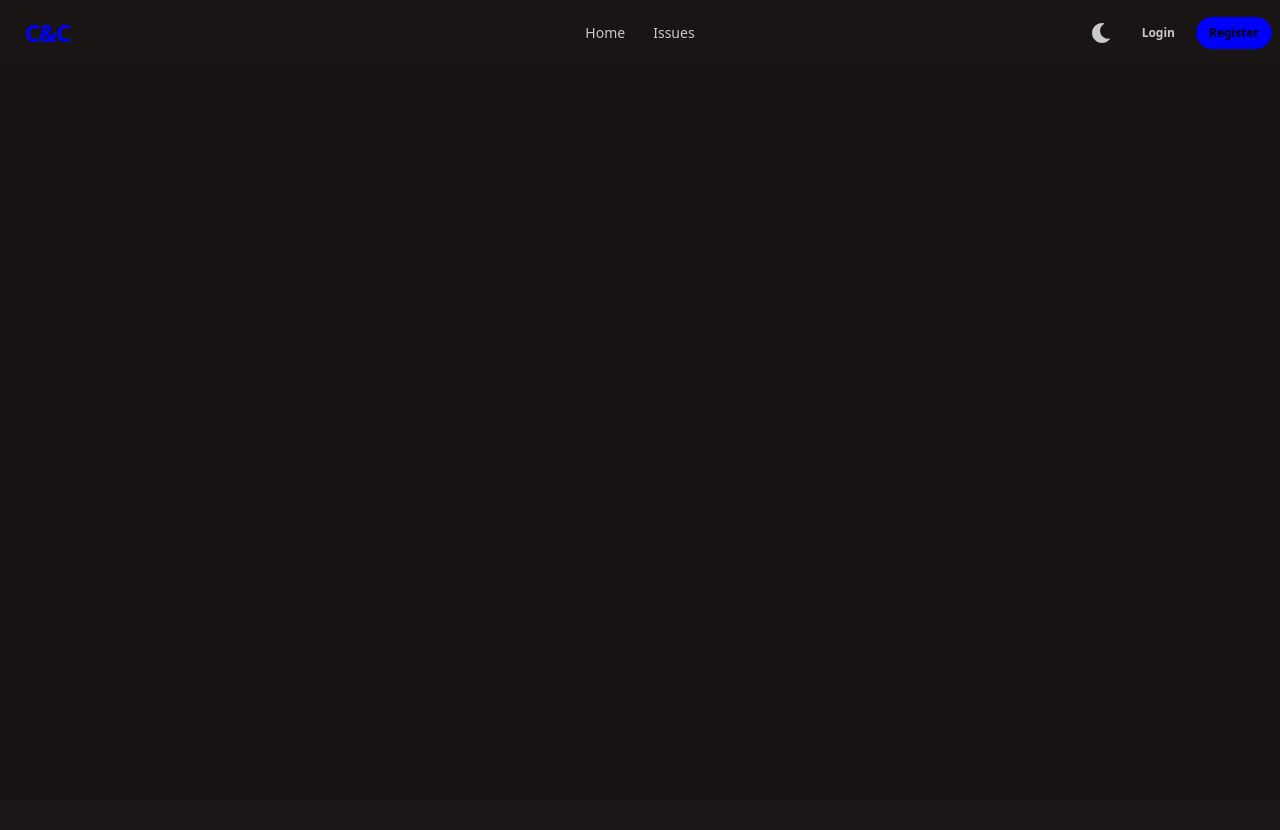
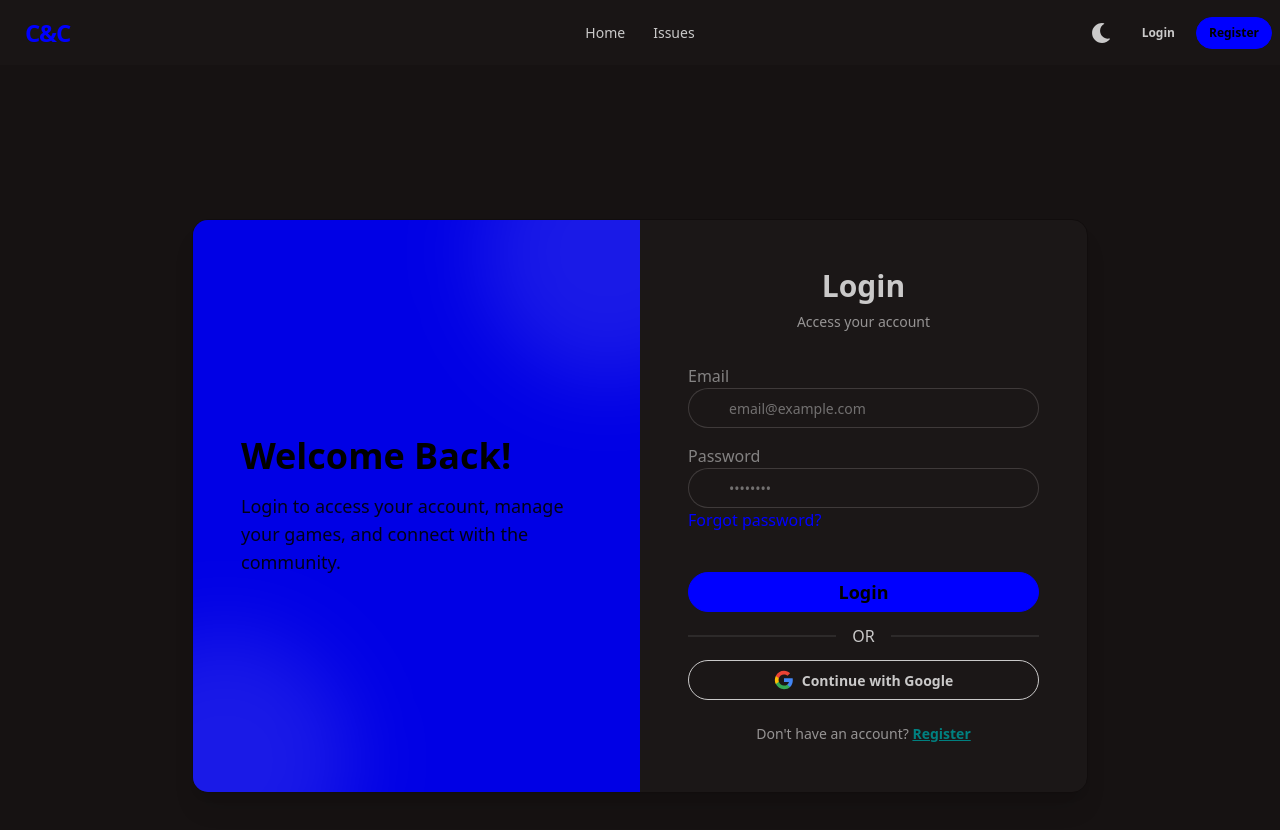
Before and after one commit to S-Arafin/clean-and-connect-client, a React (Vite) app: page /auth/login in a window 1280 px wide. Shown: the top 830 px of the page. Before the commit the page ends 800 px from the top, so only its background shows below. Built offline with nearby package versions, Linux system fonts and the light colour scheme; no server answers.

Commit message:
add login page

```diff
--- a/src/components/Banner.jsx
+++ b/src/components/Banner.jsx
@@ -1,13 +1,13 @@
-import React, { useState, useEffect } from "react";
+import React, { useState, useEffect, useContext } from "react";
 import { motion, AnimatePresence } from "framer-motion";
 import { Typewriter } from "react-simple-typewriter";
 import { ArrowRight } from "lucide-react";
 import { Link } from "react-router-dom";
+import { AuthContext } from "../context/AuthContext";
 
 const Banner = () => {
   const [currentSlide, setCurrentSlide] = useState(0);
-
-  const user = null;
+  const { user } = useContext(AuthContext);
 
   const slides = [
     {
--- a/src/pages/Login.jsx
+++ b/src/pages/Login.jsx
@@ -1,11 +1,209 @@
-import React from 'react';
+import React, { use, useEffect, useState } from "react";
+import { Link, useLocation, useNavigate } from "react-router-dom";
+import { AuthContext } from "../context/AuthContext";
+import { ToastContainer, toast } from "react-toastify";
+import { Mail, Lock } from "lucide-react";
+import axios from "axios";
 
 const Login = () => {
+  const navigate = useNavigate();
+  const location = useLocation();
+  const from = location.state?.from?.pathname || "/";
+  const { signIn, signInWithGoogle, user, loading } = use(AuthContext);
+
+  const [emailError, setEmailError] = useState("");
+  const [passwordError, setPasswordError] = useState("");
+
+  useEffect(() => {
+    if (user && !loading) {
+      navigate(from, { replace: true });
+    }
+  }, [user, loading, navigate, from]);
+
+  const handleGoogleLogin = () => {
+    signInWithGoogle()
+      .then((result) => {
+        const user = result.user;
+        const userInfo = {
+          name: user.displayName,
+          email: user.email,
+          photo: user.photoURL,
+        };
+
+        axios
+          .post("http://localhost:3000/register", userInfo)
+          .then(() => {
+            toast.success("Login successful!");
+            navigate(from, { replace: true });
+          })
+          .catch((err) => {
+            console.error(err);
+            toast.success("Login successful!");
+            navigate(from, { replace: true });
+          });
+      })
+      .catch((error) => {
+        toast.error(error.message);
+      });
+  };
+
+  const handleLogin = (e) => {
+    e.preventDefault();
+    setEmailError("");
+    setPasswordError("");
+
+    const form = e.target;
+    const email = form.email.value;
+    const password = form.password.value;
+
+    signIn(email, password)
+      .then((result) => {
+        toast.success("Login successful!");
+        navigate(from, { replace: true });
+      })
+      .catch((error) => {
+        const errorMessage = error.message;
+        if (errorMessage.includes("user-not-found")) {
+          setEmailError("User not found. Please register.");
+        } else if (errorMessage.includes("wrong-password")) {
+          setPasswordError("Incorrect password.");
+        } else {
+          toast.error("Invalid email or password");
+        }
+      });
+  };
+
+  if (loading) {
     return (
-        <div>
+      <div className="min-h-screen flex items-center justify-center bg-base-200">
+        <span className="loading loading-spinner loading-lg text-primary"></span>
+      </div>
+    );
+  }
 
+  return (
+    <div className="min-h-screen flex items-center justify-center bg-base-200 py-12 px-4 sm:px-6 lg:px-8">
+      <div className="max-w-4xl w-full bg-base-100 rounded-2xl shadow-xl overflow-hidden flex flex-col md:flex-row border border-base-300">
+        <div className="w-full md:w-1/2 bg-primary p-12 text-primary-content flex flex-col justify-center relative overflow-hidden">
+          <div className="absolute inset-0 bg-black/10"></div>
+          <div className="relative z-10">
+            <h2 className="text-4xl font-bold mb-4">Welcome Back!</h2>
+            <p className="text-lg opacity-90">
+              Login to access your account, manage your games, and connect with
+              the community.
+            </p>
+          </div>
+          <div className="absolute -bottom-24 -left-24 w-64 h-64 bg-white/10 rounded-full blur-2xl"></div>
+          <div className="absolute -top-24 -right-24 w-64 h-64 bg-white/10 rounded-full blur-2xl"></div>
         </div>
-    );
+
+        <div className="w-full md:w-1/2 p-8 md:p-12">
+          <div className="text-center mb-8">
+            <h2 className="text-3xl font-bold text-base-content">Login</h2>
+            <p className="text-sm text-base-content/70 mt-2">
+              Access your account
+            </p>
+          </div>
+
+          <form onSubmit={handleLogin} className="space-y-4">
+            <div className="form-control">
+              <label className="label">
+                <span className="label-text font-medium">Email</span>
+              </label>
+              <div className="relative">
+                <Mail className="w-5 h-5 absolute left-3 top-1/2 -translate-y-1/2 text-base-content/50" />
+                <input
+                  type="email"
+                  name="email"
+                  placeholder="email@example.com"
+                  className="input input-bordered pl-10 w-full focus:input-primary bg-base-100"
+                  required
+                />
+              </div>
+              {emailError && (
+                <p className="text-error text-xs mt-1">{emailError}</p>
+              )}
+            </div>
+
+            <div className="form-control">
+              <label className="label">
+                <span className="label-text font-medium">Password</span>
+              </label>
+              <div className="relative">
+                <Lock className="w-5 h-5 absolute left-3 top-1/2 -translate-y-1/2 text-base-content/50" />
+                <input
+                  type="password"
+                  name="password"
+                  placeholder="••••••••"
+                  className="input input-bordered pl-10 w-full focus:input-primary bg-base-100"
+                  required
+                />
+              </div>
+              <label className="label">
+                <Link
+                  to="/auth/forgot-password"
+                  className="label-text-alt link link-hover text-primary"
+                >
+                  Forgot password?
+                </Link>
+              </label>
+              {passwordError && (
+                <p className="text-error text-xs mt-1">{passwordError}</p>
+              )}
+            </div>
+
+            <button
+              type="submit"
+              className="btn btn-primary w-full text-lg mt-6"
+            >
+              Login
+            </button>
+          </form>
+
+          <div className="divider">OR</div>
+
+          <button
+            onClick={handleGoogleLogin}
+            type="button"
+            className="btn btn-outline w-full flex items-center justify-center gap-2 hover:bg-base-200 hover:text-base-content"
+          >
+            <svg className="w-5 h-5" viewBox="0 0 24 24">
+              <path
+                fill="#4285F4"
+                d="M22.56 12.25c0-.78-.07-1.53-.2-2.25H12v4.26h5.92c-.26 1.37-1.04 2.53-2.21 3.31v2.77h3.57c2.08-1.92 3.28-4.74 3.28-8.09z"
+              />
+              <path
+                fill="#34A853"
+                d="M12 23c2.97 0 5.46-.98 7.28-2.66l-3.57-2.77c-.98.66-2.23 1.06-3.71 1.06-2.86 0-5.29-1.93-6.16-4.53H2.18v2.84C3.99 20.53 7.7 23 12 23z"
+              />
+              <path
+                fill="#FBBC05"
+                d="M5.84 14.09c-.22-.66-.35-1.36-.35-2.09s.13-1.43.35-2.09V7.07H2.18C1.43 8.55 1 10.22 1 12s.43 3.45 1.18 4.93l2.85-2.22.81-.62z"
+              />
+              <path
+                fill="#EA4335"
+                d="M12 5.38c1.62 0 3.06.56 4.21 1.64l3.15-3.15C17.45 2.09 14.97 1 12 1 7.7 1 3.99 3.47 2.18 7.07l3.66 2.84c.87-2.6 3.3-4.53 6.16-4.53z"
+              />
+            </svg>
+            Continue with Google
+          </button>
+
+          <div className="text-center mt-6">
+            <p className="text-sm text-base-content/70">
+              Don't have an account?{" "}
+              <Link
+                to="/auth/register"
+                className="link link-secondary font-bold hover:no-underline"
+              >
+                Register
+              </Link>
+            </p>
+          </div>
+        </div>
+      </div>
+      <ToastContainer />
+    </div>
+  );
 };
 
 export default Login;
```
